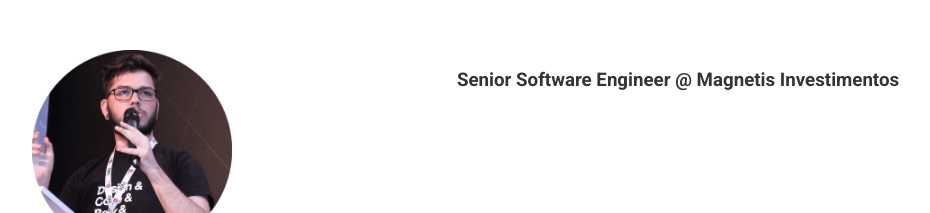
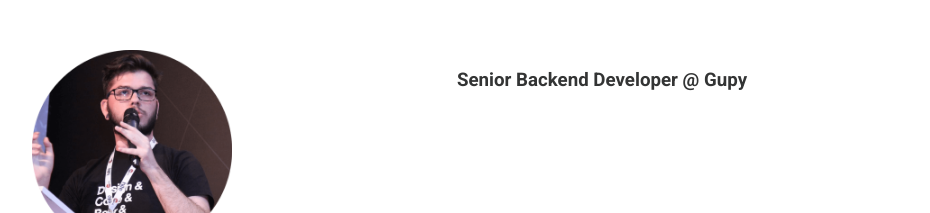
Before and after one commit to ndrluis/ndrluis.github.io, a plain HTML site: page index.html in a window 1280 px wide. Shown: the top 213 px of the page, without its empty margins (193-1123 px from the left). Drawn offline with Linux system fonts and the light colour scheme.

Commit message:
Update job description

```diff
--- a/index.html
+++ b/index.html
@@ -21,7 +21,7 @@
 
     <div class='inner-flex-container'>
       <header>
-        <h3> Senior Software Engineer @ Magnetis Investimentos </h3>
+        <h3> Senior Backend Developer @ Gupy </h3>
       </header>
 
       <section>
```
